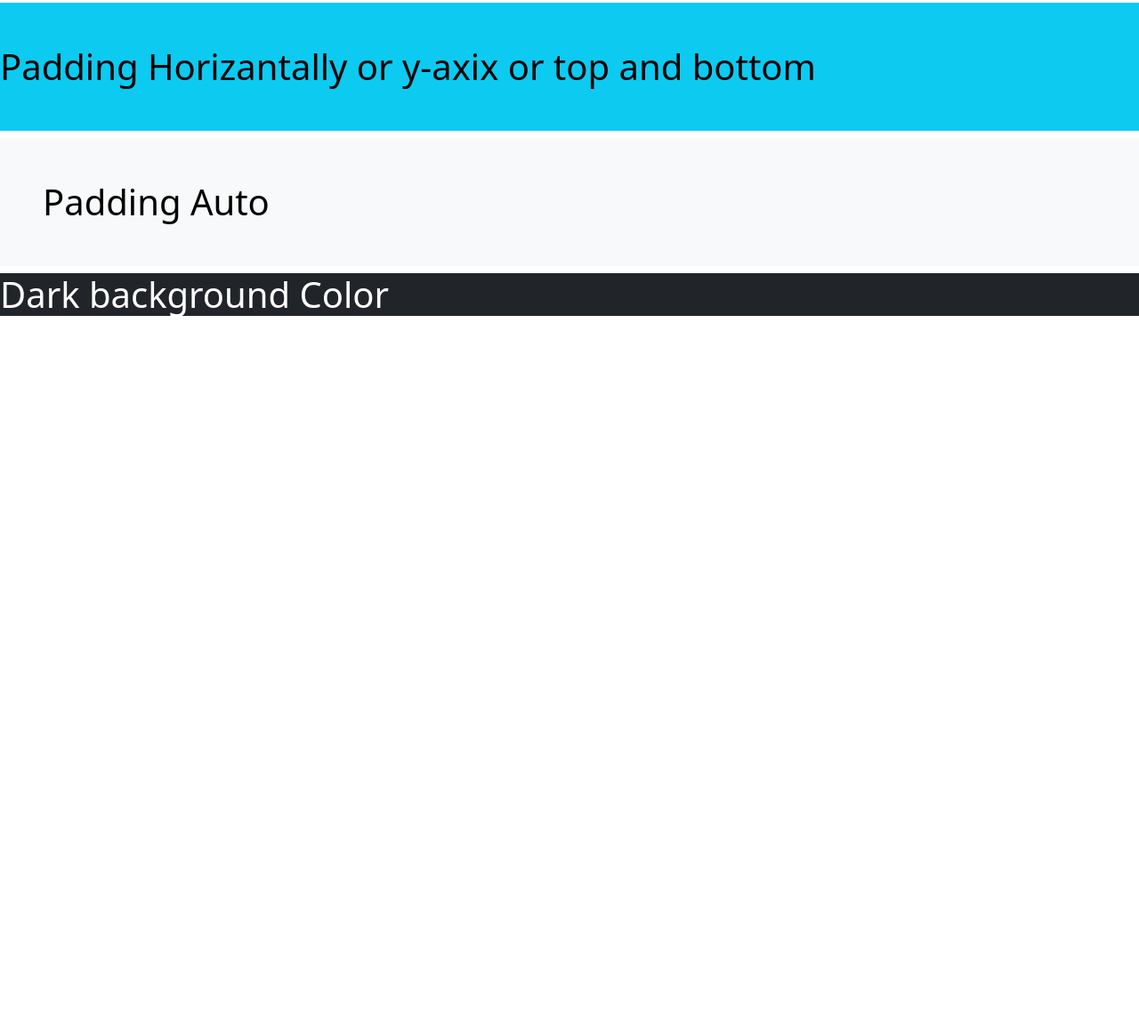
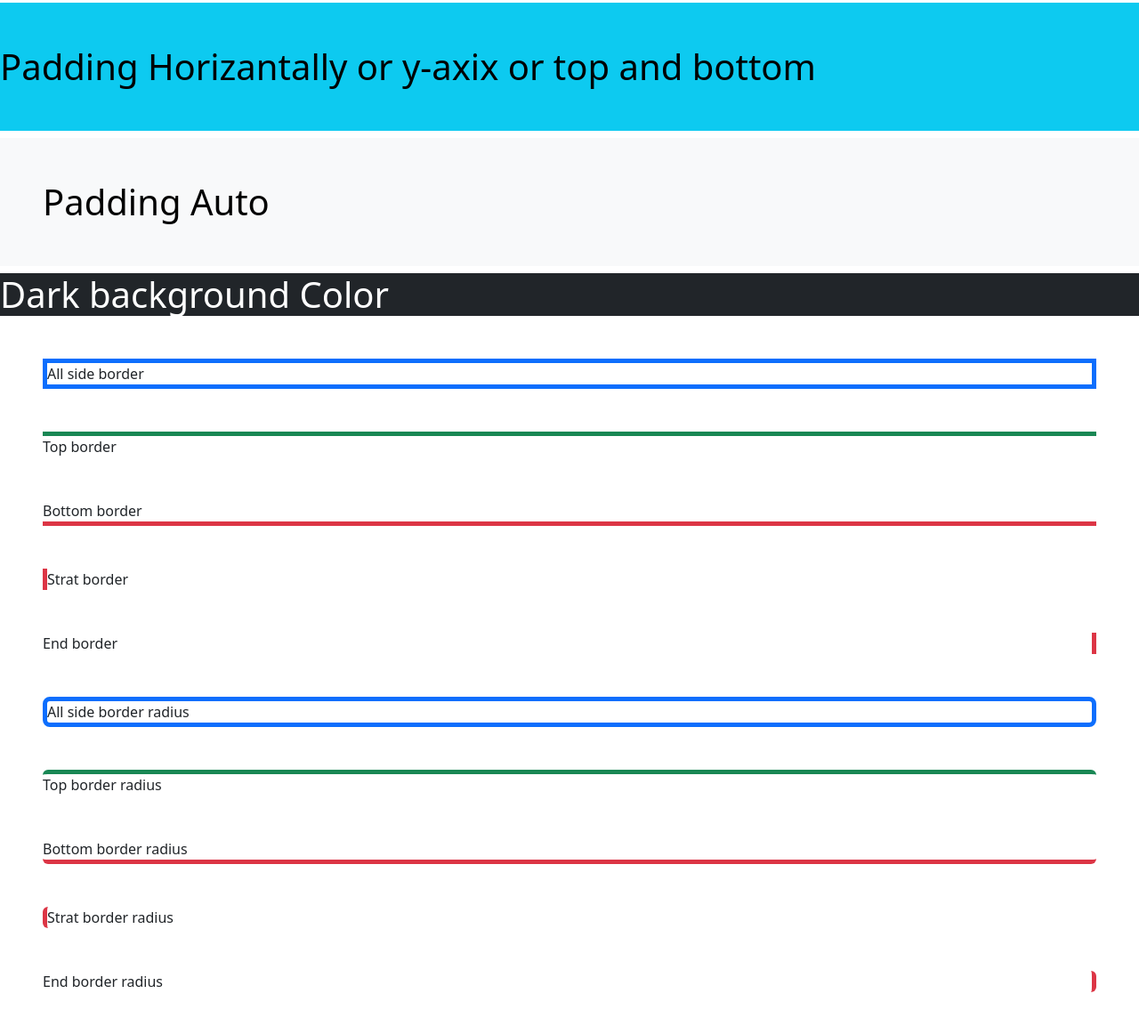
Before and after one commit to ali1924/Milestone-03-Recap, a plain HTML site: page explore bootstrap/offline-bs-index.html in a window 1280 px wide. Shown: the part 2405-3558 px from the top of the page at 89% size. Before the commit the page ends 2768 px from the top, so only its background shows below. Drawn offline with Linux system fonts and the light colour scheme.

Commit message:
border and border radius or rounded

```diff
--- a/explore bootstrap/offline-bs-index.html
+++ b/explore bootstrap/offline-bs-index.html
@@ -11,7 +11,7 @@
 
     <style>
       .me-x {
-        margin-right : 260px !important;
+        margin-right: 260px !important;
       }
     </style>
   </head>
@@ -91,6 +91,37 @@
       <h1 class="text-bg-light p-5">Padding Auto</h1>
       <h1 class="text-bg-dark">Dark background Color</h1>
     </div>
+
+    <!-- Border -->
+    <div>
+      <p class="border border-5 border-primary m-5">All side border</p>
+      <p class="border-top border-5 border-success m-5">Top border</p>
+      <p class="border-bottom border-5 border-danger m-5">Bottom border</p>
+      <p class="border-start border-5 border-danger m-5">Strat border</p>
+      <p class="border-end border-5 border-danger m-5">End border</p>
+    </div>
+    <!-- border radius -->
+    <div>
+      <p class="rounded rounded-3 border border-5 border-primary m-5">
+        All side border radius
+      </p>
+      <p class="rounded-top rounded-3 border-top border-5 border-success m-5">
+        Top border radius
+      </p>
+      <p
+        class="rounded-bottom rounded-3 border-bottom border-5 border-danger m-5"
+      >
+        Bottom border radius
+      </p>
+      <p
+        class="rounded-start rounded-3 border-start border-5 border-danger m-5"
+      >
+        Strat border radius
+      </p>
+      <p class="rounded-end rounded-3 border-end border-5 border-danger m-5">
+        End border radius
+      </p>
+    </div>
     <!-- bootstrap offline js file  -->
     <script src="./js/bootstrap.min.js"></script>
   </body>
```
